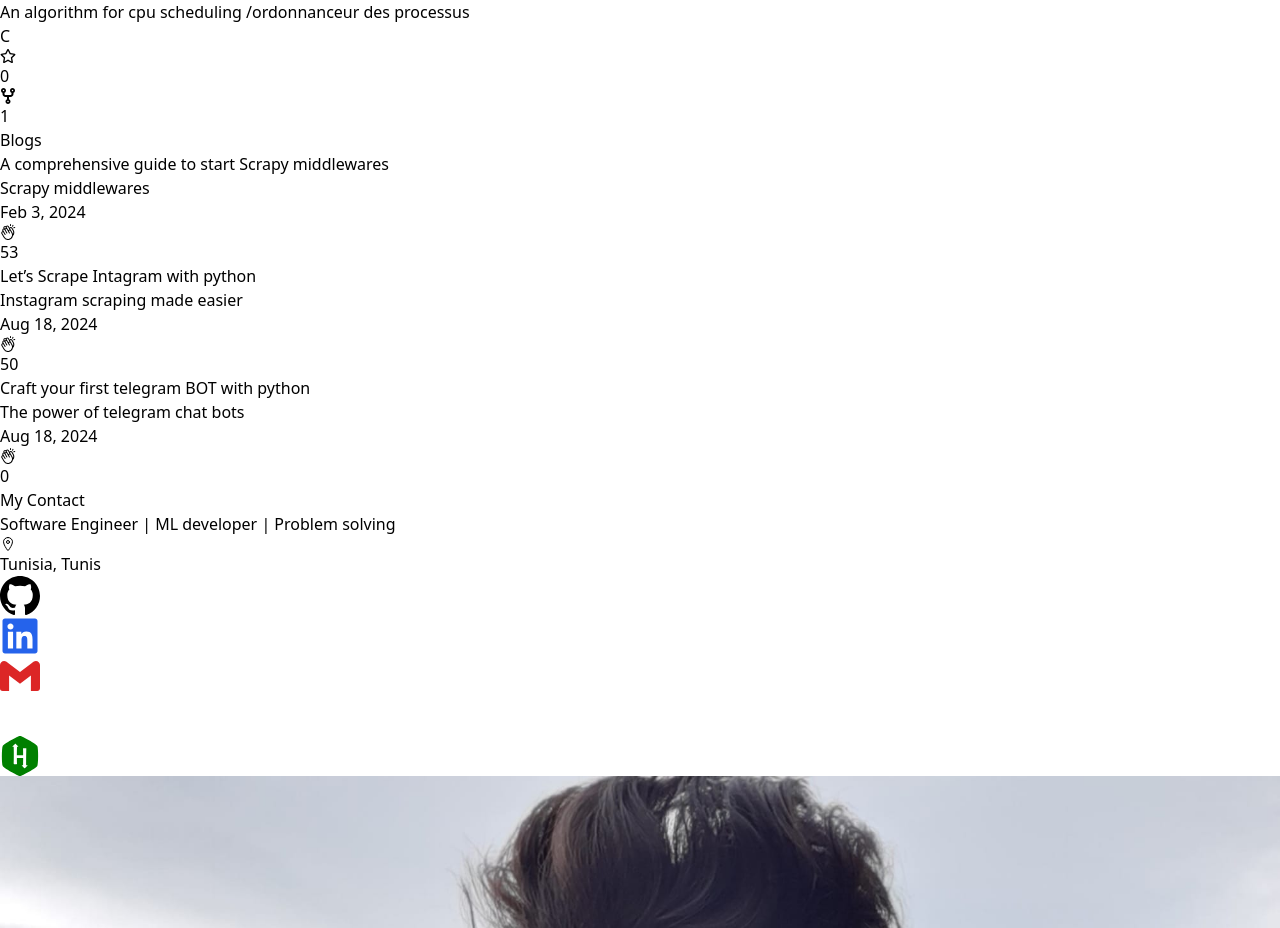
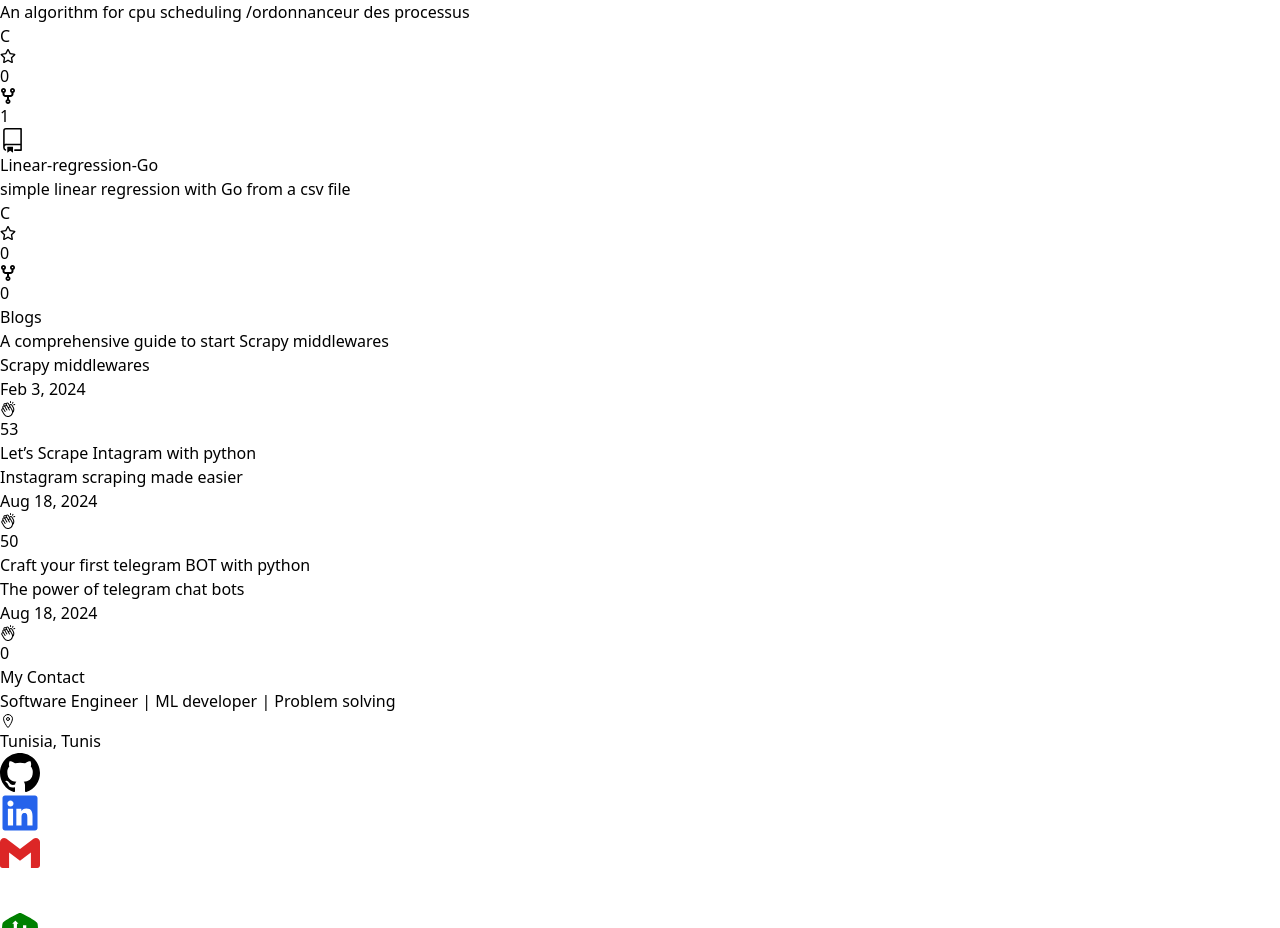
Before and after one commit to BlueGob/Portfolio, a React (Vite) app: page / in a window 1280 px wide. Shown: the part 10125-11053 px from the top of the page. Built offline with nearby package versions, Linux system fonts and the light colour scheme; a web font is replaced by a local one.

Commit message:
added new projects

```diff
--- a/src/components/Projects.jsx
+++ b/src/components/Projects.jsx
@@ -67,6 +67,17 @@ export default function Projects({ id }) {
                         </div>
                     </div>
                 </motion.a >
+                <motion.a  href="https://github.com/BlueGob/Linear-regression-Go" viewport={{ once: true }}  initial={{ opacity: 0 }} whileInView={{ opacity: 1 }} transition={{  duration: 1 }}>
+                    <div className="space-y-3 rounded-lg hover:bg-blue-700 shadow-md shadow-slate-800 p-2 transition duration-300 ease-in-out hover:delay-100">
+                        <div className="text-white text-3xl"><span className="inline-block mr-1"><GoRepo size={25} /></span>Linear-regression-Go</div>
+                        <div className="text-white text-xl font-thin"> simple linear regression with Go from a csv file</div>
+                        <div className="flex flex-row space-x-5 text-white">
+                            <div><span className="inline-block w-3 h-3 bg-zinc-800 rounded-full mr-1"></span>C</div>
+                            <div> <span className="inline-block mr-1"><FaRegStar /> </span>0</div>
+                            <div> <span className="inline-block mr-1"><FaCodeFork /> </span>0</div>
+                        </div>
+                    </div>
+                </motion.a >
             </div>
         </div>
     );
```
